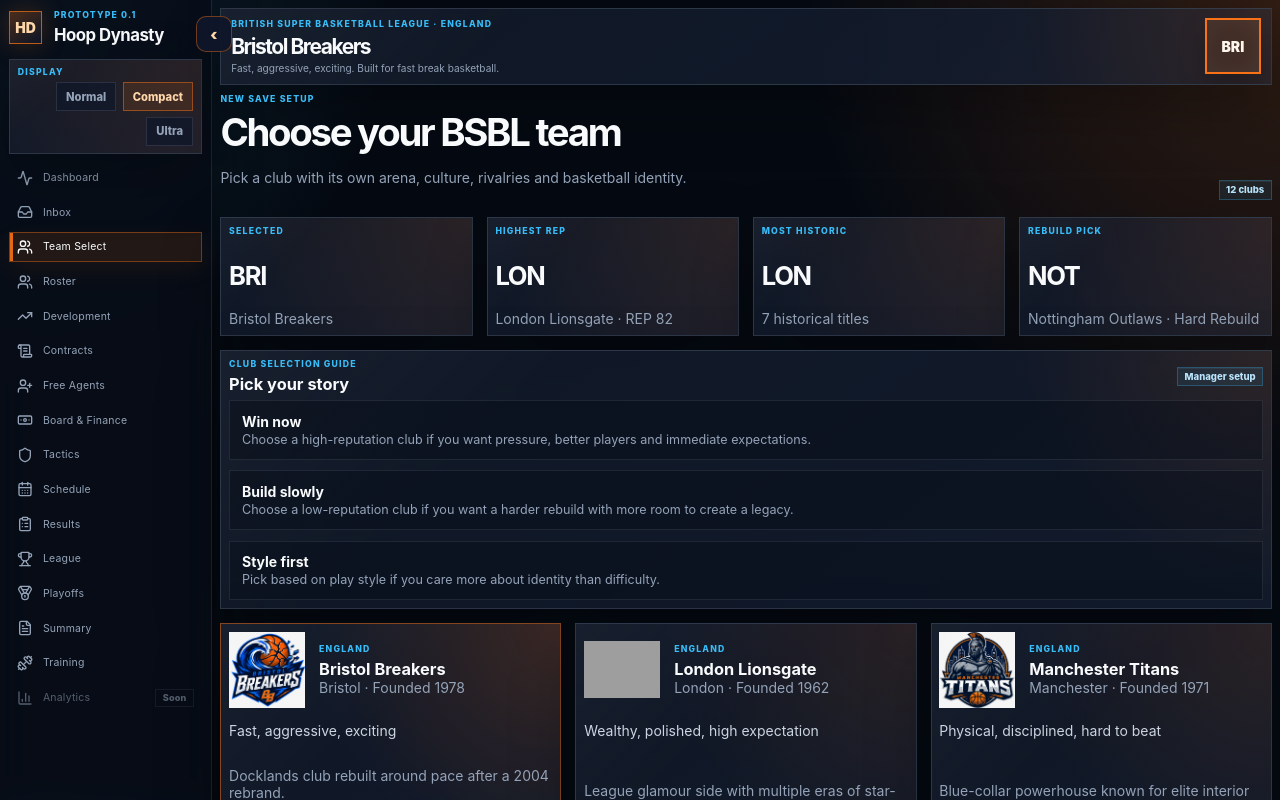
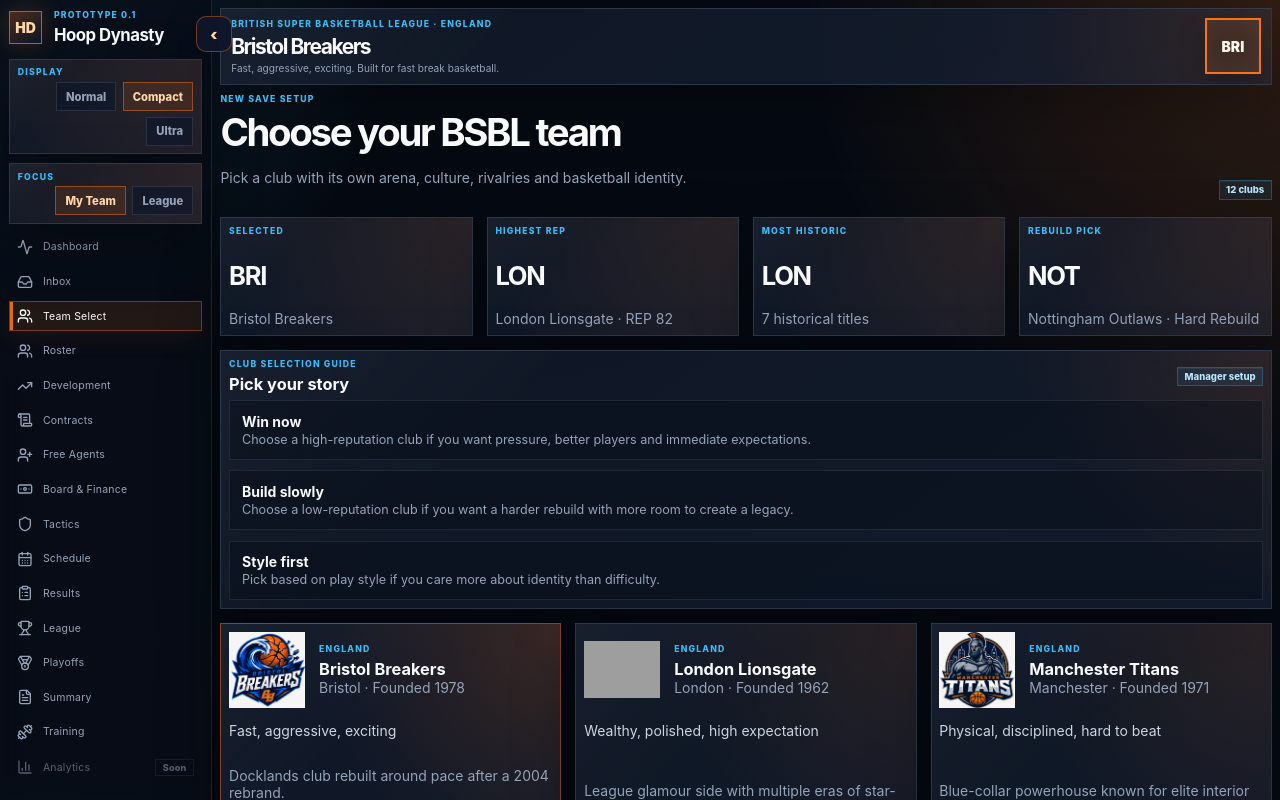
Before and after one commit to LCBlakey24-alt/hoop-dynasty-manager, a React (Vite) app: page / in a window 1280 px wide. Both pictures are taken after a click on the button "Start Game". Shown: the top 800 px of the page. Built offline with nearby package versions, Linux system fonts and the light colour scheme; grey boxes are pictures that could not be loaded.

Commit message:
Add persistent My Team vs League focus mode and schedule filtering

```diff
--- a/src/App.tsx
+++ b/src/App.tsx
@@ -38,6 +38,7 @@ import type { Fixture, Player, PlayerConditionChange, PlayerDevelopmentChange, R
 
 type ActiveView = 'Landing' | 'Dashboard' | 'Inbox' | 'Team Select' | 'Roster' | 'Development' | 'Contracts' | 'Free Agents' | 'Board & Finance' | 'Tactics' | 'Schedule' | 'Results' | 'League' | 'Playoffs' | 'Summary' | 'Training';
 type DisplayDensity = 'Normal' | 'Compact' | 'Ultra';
+type FocusMode = 'My Team' | 'League';
 
 const navItems = [
   { label: 'Dashboard', icon: Activity, enabled: true },
@@ -84,6 +85,10 @@ export function App() {
     const saved = window.localStorage.getItem('hoop-dynasty-display-density');
     return saved === 'Normal' || saved === 'Compact' || saved === 'Ultra' ? saved : 'Compact';
   });
+  const [focusMode, setFocusMode] = useState<FocusMode>(() => {
+    if (typeof window === 'undefined') return 'My Team';
+    return window.localStorage.getItem('hoop-dynasty-focus-mode') === 'League' ? 'League' : 'My Team';
+  });
   const [rngSeed, setRngSeed] = useState<number>(initialSave?.rngSeed && initialSave.rngSeed > 0 ? initialSave.rngSeed : generateSeed());
   const { rng: simulationRng, reset: resetSimulationRng, rngCallsRef } = useSimulationRng(
     initialSave?.rngSeed && initialSave.rngSeed > 0 ? initialSave.rngSeed : rngSeed,
@@ -109,6 +114,10 @@ export function App() {
     document.body.classList.add(`density-${displayDensity.toLowerCase()}`);
     window.localStorage.setItem('hoop-dynasty-display-density', displayDensity);
   }, [displayDensity]);
+
+  useEffect(() => {
+    window.localStorage.setItem('hoop-dynasty-focus-mode', focusMode);
+  }, [focusMode]);
 
   const latestResult = [...playoffResults, ...results]
     .reverse()
@@ -142,6 +151,9 @@ export function App() {
   ].filter(Boolean) as string[];
   const seasonObjective = getSeasonObjective(selectedTeam.reputation);
   const objectiveProgress = getObjectiveProgress(standings, selectedTeam.id, seasonObjective.targetRank);
+  const scheduleFixtures = focusMode === 'My Team'
+    ? seasonFixtures.filter((fixture) => fixture.homeTeamId === selectedTeam.id || fixture.awayTeamId === selectedTeam.id)
+    : seasonFixtures;
   const nextHomeTeam = nextFixture ? getTeam(nextFixture.homeTeamId, effectiveTeams) : null;
   const nextAwayTeam = nextFixture ? getTeam(nextFixture.awayTeamId, effectiveTeams) : null;
   const nextMatchupLabel = nextHomeTeam && nextAwayTeam
@@ -383,6 +395,20 @@ export function App() {
             ))}
           </div>
         </div>
+        <div className="density-switcher panel">
+          <p className="eyebrow">Focus</p>
+          <div className="option-row">
+            {(['My Team', 'League'] as const).map((mode) => (
+              <button
+                className={focusMode === mode ? 'option-button active' : 'option-button'}
+                key={mode}
+                onClick={() => setFocusMode(mode)}
+              >
+                {mode}
+              </button>
+            ))}
+          </div>
+        </div>
 
         <nav className="sidebar-nav" aria-label="Main navigation">
           {navItems.map((item) => {
@@ -480,8 +506,10 @@ export function App() {
         {activeView === 'Schedule' && (
           <ScheduleScreen
             currentRound={currentRound}
-            fixtures={seasonFixtures}
+            fixtures={scheduleFixtures}
+            focusMode={focusMode}
             results={results}
+            selectedTeamId={selectedTeam.id}
             teams={effectiveTeams}
             totalRounds={totalRounds}
           />
--- a/src/components/ScheduleScreen.tsx
+++ b/src/components/ScheduleScreen.tsx
@@ -4,16 +4,20 @@ import type { SimulatedGameResult } from '../game/simulateGame';
 type ScheduleScreenProps = {
   currentRound: number;
   fixtures: Fixture[];
+  focusMode: 'My Team' | 'League';
   results: SimulatedGameResult[];
+  selectedTeamId: string;
   teams: Team[];
   totalRounds: number;
 };
 
-export function ScheduleScreen({ currentRound, fixtures, results, teams, totalRounds }: ScheduleScreenProps) {
+export function ScheduleScreen({ currentRound, fixtures, focusMode, results, selectedTeamId, teams, totalRounds }: ScheduleScreenProps) {
   const groupedFixtures = groupFixturesByRound(fixtures);
   const playedCount = results.length;
   const nextFixture = fixtures.find((fixture) => !findResultForFixture(fixture, results));
-  const latestResult = results.at(-1) ?? null;
+  const latestResult = focusMode === 'My Team'
+    ? [...results].reverse().find((result) => result.homeTeamId === selectedTeamId || result.awayTeamId === selectedTeamId) ?? null
+    : results.at(-1) ?? null;
   const currentRoundFixtures = fixtures.filter((fixture) => fixture.round === currentRound);
   const currentRoundPlayed = countPlayedFixtures(currentRoundFixtures, results);
 
@@ -22,8 +26,8 @@ export function ScheduleScreen({ currentRound, fixtures, results, teams, totalRo
       <div className="screen-heading">
         <div>
           <p className="eyebrow">Season Schedule</p>
-          <h3>BSBL regular season</h3>
-          <p className="muted">Track every regular season fixture, simulated result and upcoming round.</p>
+          <h3>{focusMode === 'My Team' ? 'My team schedule' : 'BSBL regular season'}</h3>
+          <p className="muted">{focusMode === 'My Team' ? 'Track only your team fixtures, results and next game prep.' : 'Track every regular season fixture, simulated result and upcoming round.'}</p>
         </div>
         <span className="chip">{playedCount}/{fixtures.length} games played</span>
       </div>
```
